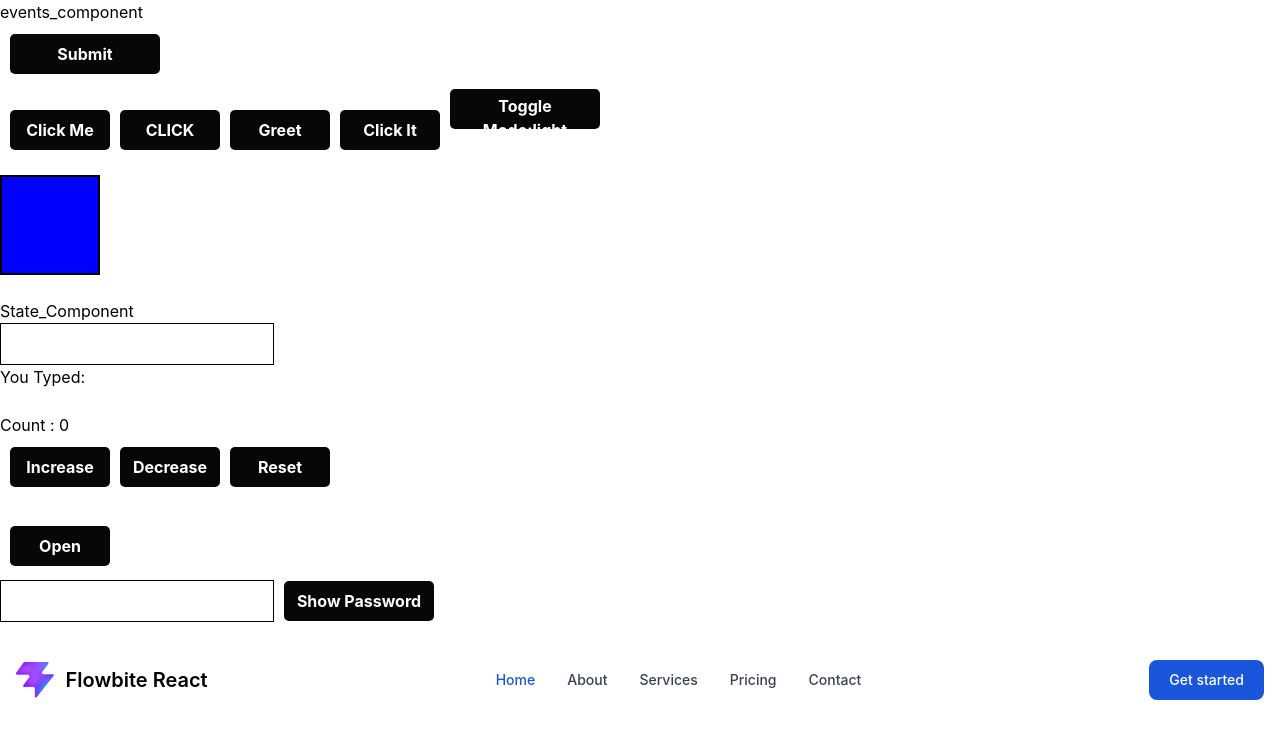
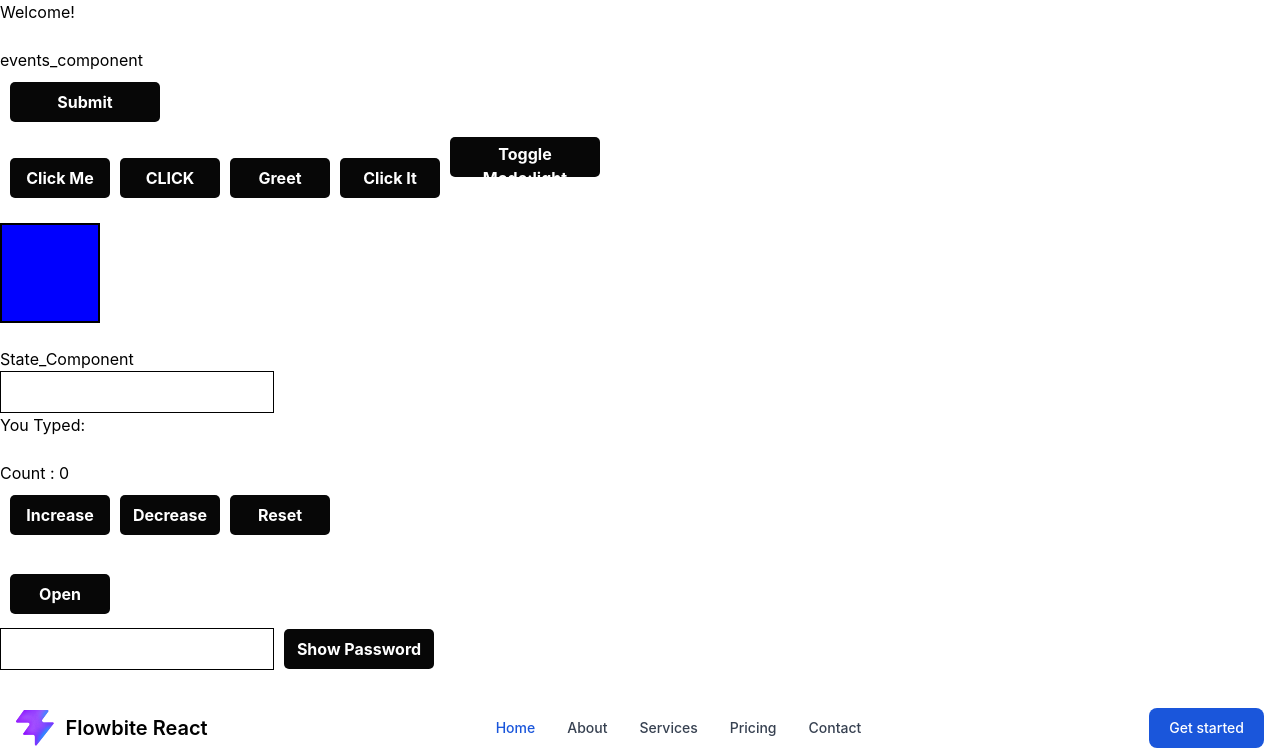
Before and after one commit to eshapatel2005/React_JS_Dashboard_Flowbite_Props, a React (Vite) app: page / in a window 1280 px wide. Shown: the top 752 px of the page. Built offline with nearby package versions, Linux system fonts and the light colour scheme.

Commit message:
Conditional Components

```diff
--- a/src/App.jsx
+++ b/src/App.jsx
@@ -7,7 +7,9 @@ import Header from './components/Header'
 import Footer_Component from './components/Footer_Component'
 import PropsComponents from './components/PropsComponents'
 import State_Component from './components/State_Component'
-import Event_Component from './components/events_component'
+import EventComponent from './components/EventsComponent'
+import ConditionalComponent from './components/ConditionalComponents'
+import ConditionalComponents from './components/ConditionalComponents'
 
 function App() {
 
@@ -52,7 +54,9 @@ function App() {
 
   return (
     <>
-      <Event_Component/>
+      <ConditionalComponents/>
+      <br></br>
+      <EventComponent/>
       <br></br>
       <State_Component/>
       <br></br>
--- /dev/null
+++ b/src/components/ConditionalComponents.jsx
@@ -0,0 +1,27 @@
+import React from 'react'
+import {useState} from 'react'
+
+function ConditionalComponents() {
+
+    // Conditional rendering using ternary operator
+    const isLoggedIn = true;
+    return isLoggedIn ? <div>Welcome!</div> : <div>Please log in.</div>
+
+    //if-else statement
+    const user=true;
+    if(user)
+    {
+        return <div>Welcome, User!</div>
+    }
+    else
+    {
+        return <div>Nope!! Log in first.</div>
+    }
+
+  return (
+    <div>Conditional Components</div>
+
+  )
+}
+
+export default ConditionalComponents
--- a/src/components/Events_Component.jsx
+++ b/src/components/EventsComponent.jsx
@@ -1,11 +1,12 @@
 import React from 'react'
 import {useState} from 'react'
 
-function Event_Component() {
+function EventComponent() {
 
     //Event handling with form submission
     const handleSubmit = (e) => {
-        e.preventDefault();     alert("Form Submission Stopped");
+        e.preventDefault()
+        alert("Form Submission Stopped")
     }
 
     //Event handling with function
@@ -54,9 +55,9 @@ function Event_Component() {
         <button className='btn2' onClick={()=>setMode(mode==="light"?"dark":"light")}>Toggle Mode:{mode}</button>
 
         {/* Color hover event */}
-        <div className="color-box" onMouseEnter={()=>setColor("red")} onMouseLeave={()=>setColor("pink")}></div>
+        <div style={{backgroundColor: color,width: "100px",height: "100px",border: "2px solid black",marginTop: "20px"}} onMouseEnter={()=>setColor("green")} onMouseLeave={()=>setColor("gray")}></div>
     </>
   )
 }
 
-export default Event_Component
+export default EventComponent
```
